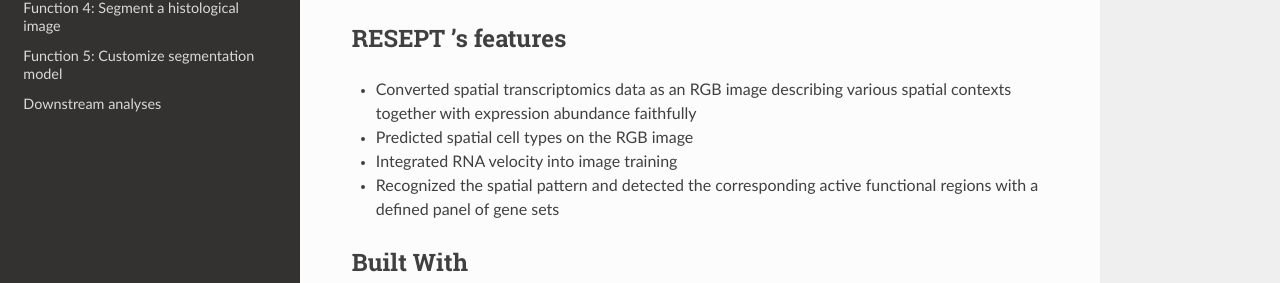
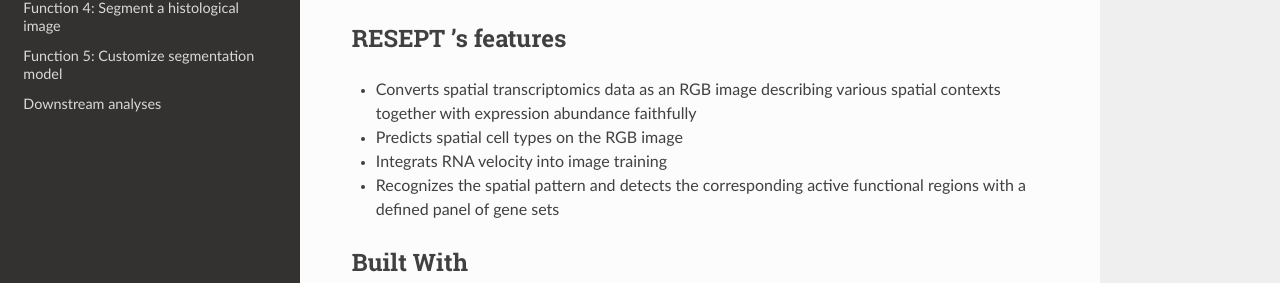
Before and after one commit to Shangshan2021/RESEPT, a Sphinx documentation site: the page built from source/About.md, in a window 1280 px wide and 1331 px high. Shown: the part 640-923 px from the top of the window. Built offline with Sphinx 7.4.7 and the Read the Docs theme 2.0.0, drawn with Linux system fonts in a browser that asks for light colours.

Commit message:
Update About.md

```diff
--- a/source/About.md
+++ b/source/About.md
@@ -9,10 +9,10 @@ Given inputs as gene expression or RNA velocity, RESEPT learns a three-dimensi
 
 ### RESEPT ’s features
 
-- Converted spatial transcriptomics data as an RGB image describing various spatial contexts together with expression abundance faithfully
-- Predicted spatial cell types on the RGB image
-- Integrated RNA velocity into image training
-- Recognized the spatial pattern and detected the corresponding active functional regions with a defined panel of gene sets
+- Converts spatial transcriptomics data as an RGB image describing various spatial contexts together with expression abundance faithfully
+- Predicts spatial cell types on the RGB image
+- Integrats RNA velocity into image training
+- Recognizes the spatial pattern and detects the corresponding active functional regions with a defined panel of gene sets
 
 
 ### Built With
```
